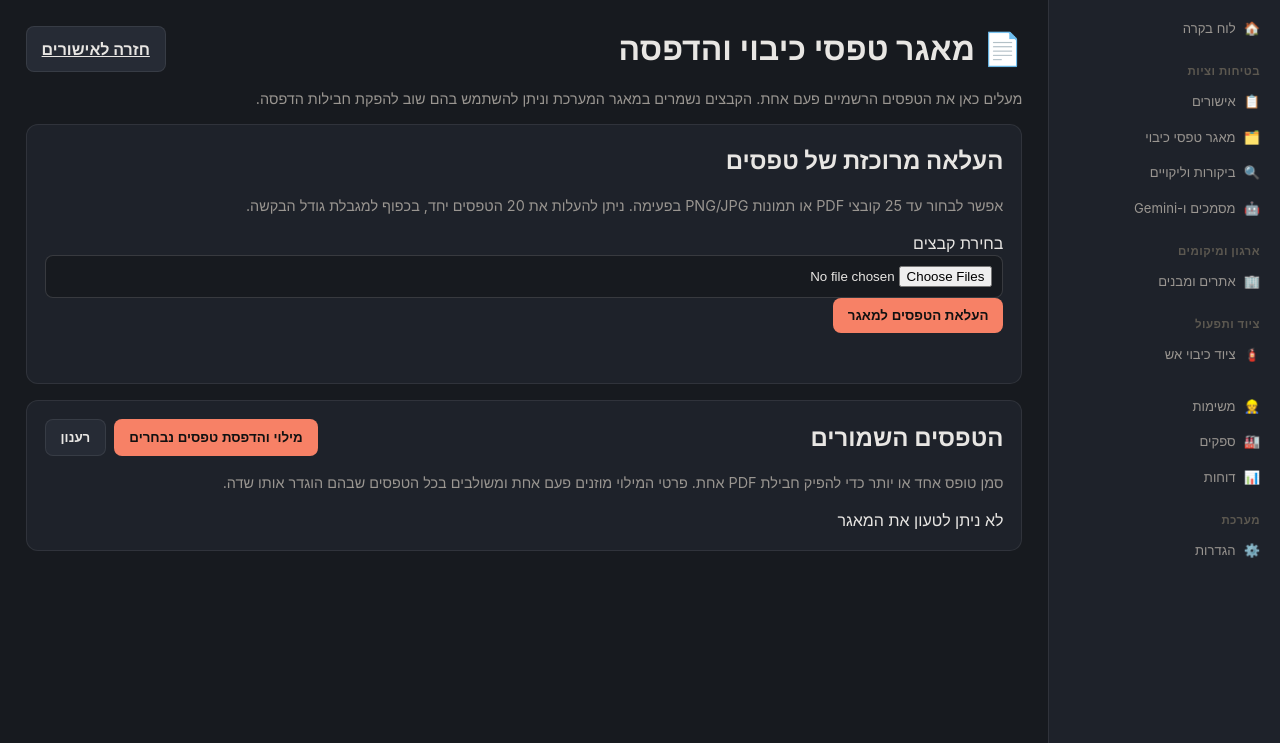
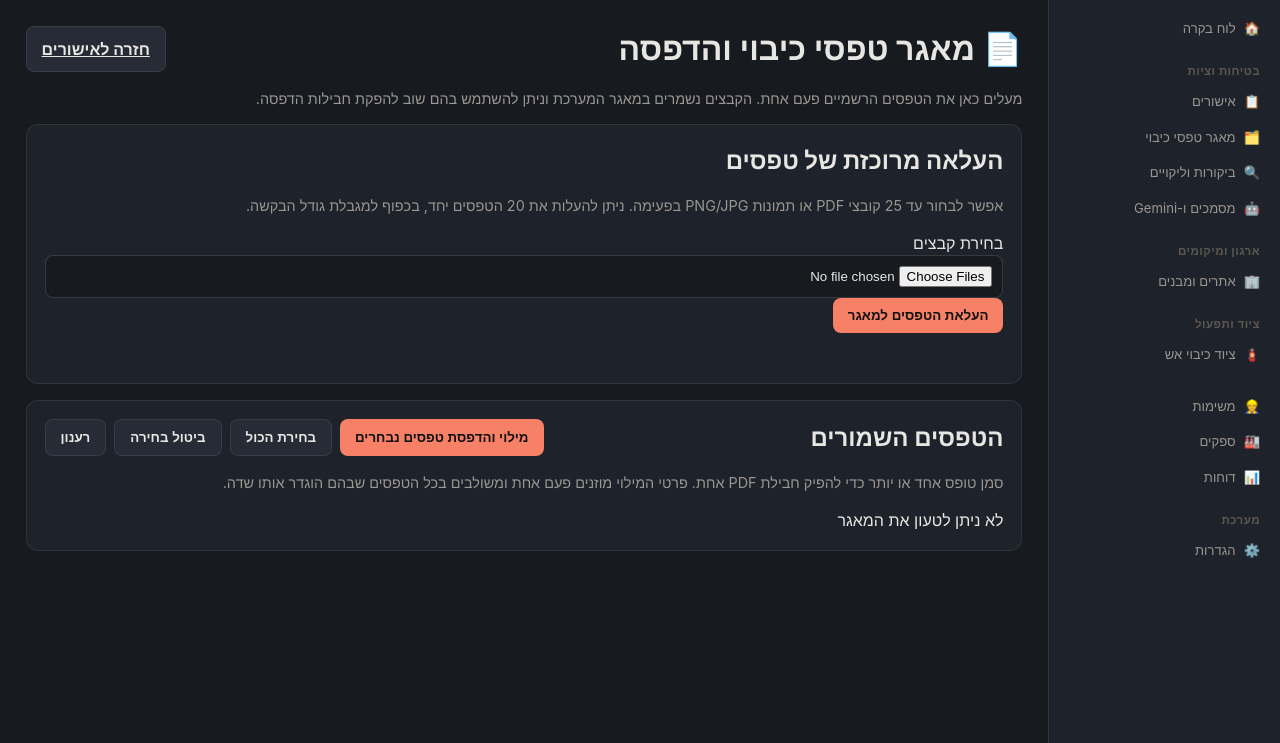
Before and after one commit to mv89-heb/Campus_Fire_ERP, a Python web app: template app/templates/fire_forms.html in a window 1280 px wide. Shown: the part 57-800 px from the top of the page. Run offline with Jinja, Linux system fonts and the light colour scheme; the template is opened without the code that fills it, so the values that code supplies are empty.

Commit message:
Add select all and clear selection controls for batch printing

```diff
--- a/app/templates/fire_forms.html
+++ b/app/templates/fire_forms.html
@@ -21,7 +21,7 @@
   </section>
 
   <section class="ff-card">
-    <div class="ff-title"><h2>הטפסים השמורים</h2><div style="display:flex;gap:8px;flex-wrap:wrap"><button class="ff-btn" type="button" onclick="openBatchPrint()">מילוי והדפסת טפסים נבחרים</button><button class="ff-btn secondary" type="button" onclick="loadTemplates()">רענון</button></div></div>
+    <div class="ff-title"><h2>הטפסים השמורים</h2><div style="display:flex;gap:8px;flex-wrap:wrap"><button class="ff-btn" type="button" onclick="openBatchPrint()">מילוי והדפסת טפסים נבחרים</button><button class="ff-btn secondary" type="button" onclick="selectAllTemplates(true)">בחירת הכול</button><button class="ff-btn secondary" type="button" onclick="selectAllTemplates(false)">ביטול בחירה</button><button class="ff-btn secondary" type="button" onclick="loadTemplates()">רענון</button></div></div>
     <p class="ff-muted">סמן טופס אחד או יותר כדי להפיק חבילת PDF אחת. פרטי המילוי מוזנים פעם אחת ומשולבים בכל הטפסים שבהם הוגדר אותו שדה.</p>
     <div id="ffTemplateList" class="ff-list">טוען...</div>
   </section>
@@ -79,6 +79,9 @@ async function loadTemplates(){
     if(!items.length){target.innerHTML='<p class="ff-muted">עדיין לא הועלו טפסים.</p>';return;}
     target.innerHTML=items.map(item=>'<div class="ff-row"><div style="display:flex;gap:10px;align-items:center"><input type="checkbox" class="ff-template-select" value="'+item.id+'" aria-label="בחירת '+escapeHtml(item.title)+'"><div><b>'+escapeHtml(item.title)+'</b><div class="ff-muted">'+escapeHtml(item.original_filename)+' · '+item.page_count+' עמודים · '+(item.fields_schema?.length||0)+' שדות מוגדרים</div></div></div><div style="display:flex;gap:8px;flex-wrap:wrap"><a class="ff-btn secondary" target="_blank" rel="noopener" href="/api/fire-form-templates/'+item.id+'/file">תצוגה</a><button class="ff-btn secondary" type="button" onclick="openMapping('+item.id+')">הגדרת שדות</button><button class="ff-btn" type="button" onclick="openPrint('+item.id+')">מילוי והדפסה</button><button class="ff-btn secondary" type="button" onclick="deleteTemplate('+item.id+')">מחיקה</button></div></div>').join('');
   }catch(err){target.textContent=err.message;}
+}
+function selectAllTemplates(checked){
+  document.querySelectorAll('.ff-template-select').forEach(input=>input.checked=checked);
 }
 async function deleteTemplate(id){
   if(!confirm('למחוק את הטופס מהמאגר?')) return;
```
